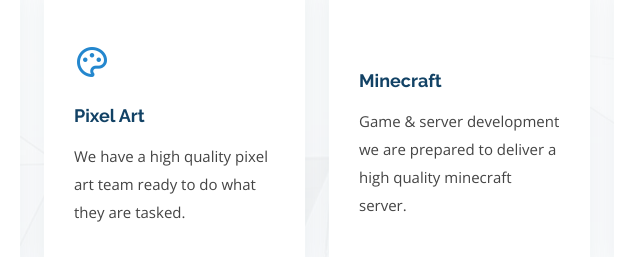
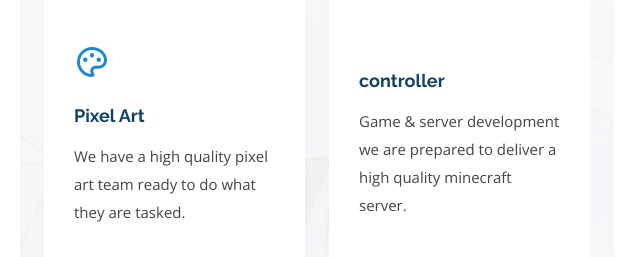
Before and after one commit to CanadaMC/web, a plain HTML site: page index.html in a window 1280 px wide. Shown: the part 463-720 px from the top of the page, 323-963 px from the left. Drawn offline with nearby package versions, Linux system fonts and the light colour scheme; some icons are missing.

Commit message:
Update index.html

```diff
--- a/index.html
+++ b/index.html
@@ -107,7 +107,7 @@
         <div class="col-md-6 col-lg-3 d-flex align-items-stretch mb-5 mb-lg-0" data-aos="zoom-in" data-aos-delay="400">
           <div class="icon-box">
             <div class="icon"><i class="ri-minecraft-line"></i></div>
-            <h4 class="title"><a href="">Minecraft</a></h4>
+            <h4 class="title"><a href="">controller</a></h4>
             <p class="description">Game & server development we are prepared to deliver a high quality minecraft server.</p>
           </div>
         </div>
```
